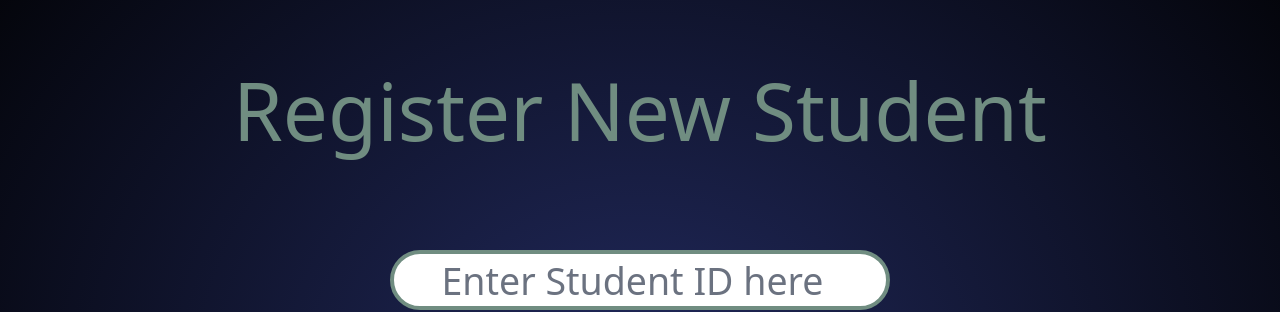
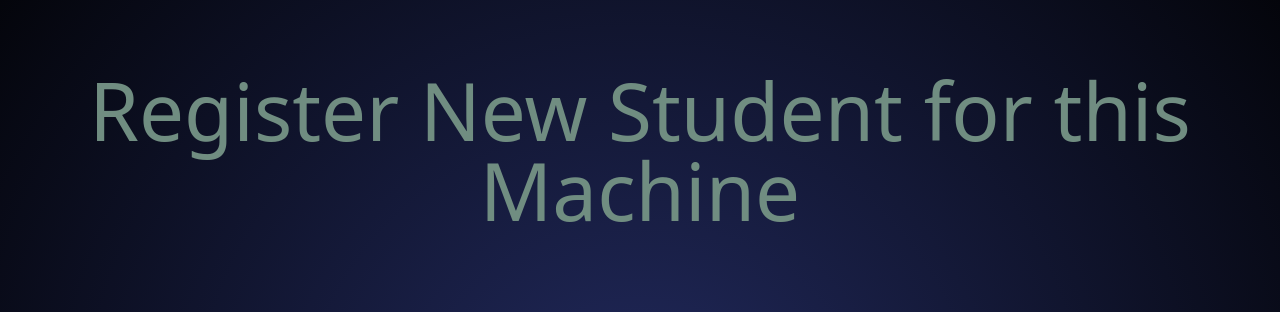
Before and after one commit to FoothillEng/SkillMonitorHQ, a Next.js app: page /admin/student/create in a window 1280 px wide. Shown: the part 150-462 px from the top of the page. Built offline with nearby package versions, Linux system fonts and the light colour scheme; no server answers.

Commit message:
feat: UI appropriate wording

```diff
--- a/src/components/admin/machine/CreateMachine.tsx
+++ b/src/components/admin/machine/CreateMachine.tsx
@@ -57,7 +57,7 @@ const CreateMachine = ({ setReload }: CreateMachineProps) => {
         <div className="flex flex-col items-center justify-center text-green">
             <form onSubmit={handleSubmit} className="mt-[5rem]">
                 <h1 className="mb-[3rem] text-center text-6xl">
-                    Register New Machine
+                    Register New Machine For the System
                 </h1>
                 <div className="flex justify-center">
                     <AlphanumericInput
--- a/src/pages/admin/student/create.tsx
+++ b/src/pages/admin/student/create.tsx
@@ -108,7 +108,7 @@ const CreateUser = (props) => {
         <div className="flex w-screen flex-col items-center text-green">
             <form onSubmit={handleSubmit} className="mt-[5rem]">
                 <h1 className="mb-[10rem] text-center text-9xl">
-                    Register New Student
+                    Register New Student for this Machine
                 </h1>
                 <div className="flex flex-col space-y-[3rem]">
                     <AlphanumericInput
```
